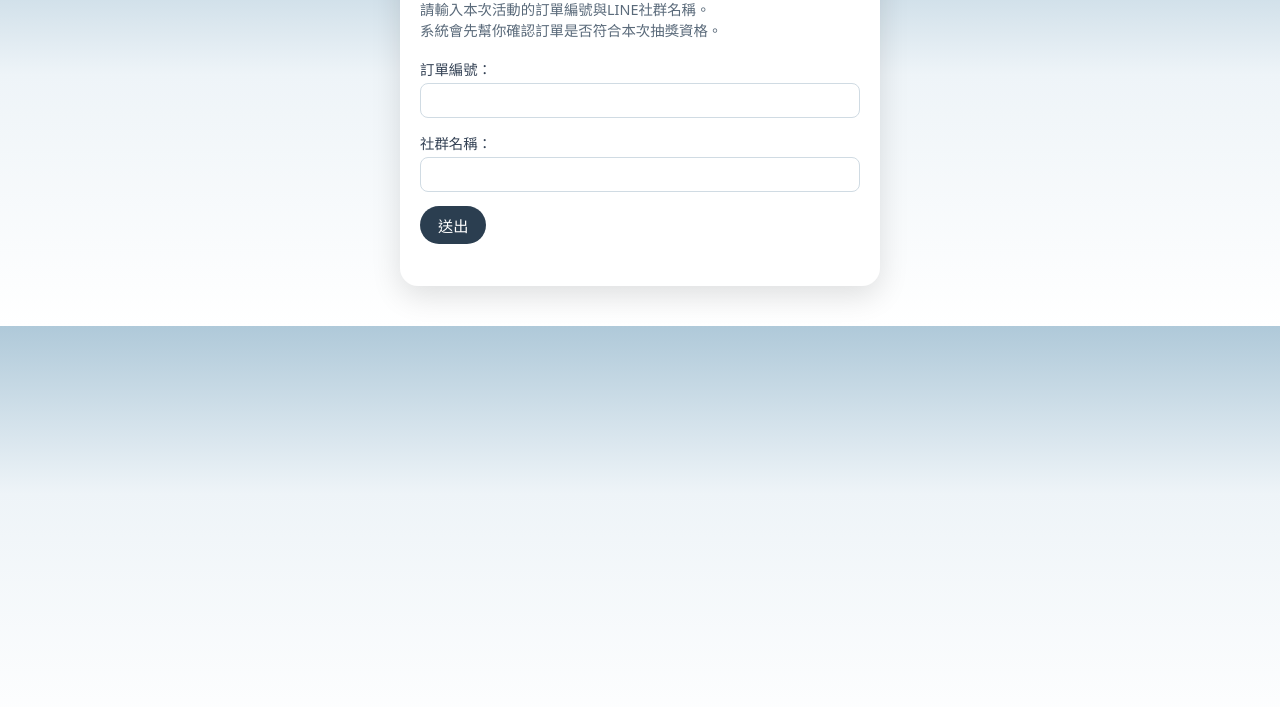
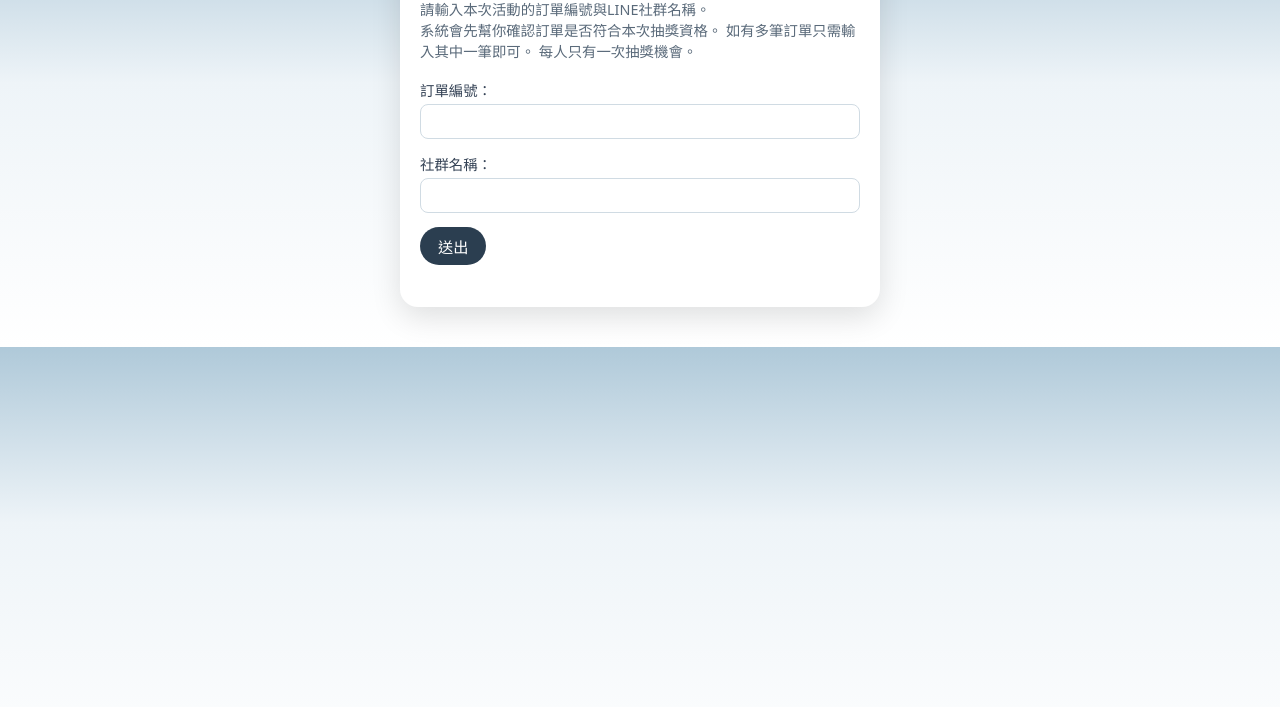
Before and after one commit to qwertyuiop246890-crypto/cuibo-lottery, a plain HTML site: page index.html in a window 1280 px wide. Shown: the part 93-800 px from the top of the page. Drawn offline with Linux system fonts and the light colour scheme.

Commit message:
Update index.html

```diff
--- a/index.html
+++ b/index.html
@@ -12,6 +12,8 @@
     <p class="desc">
       請輸入本次活動的訂單編號與LINE社群名稱。<br />
       系統會先幫你確認訂單是否符合本次抽獎資格。
+      如有多筆訂單只需輸入其中一筆即可。
+      每人只有一次抽獎機會。
     </p>
 
     <form id="lotteryForm">
```
